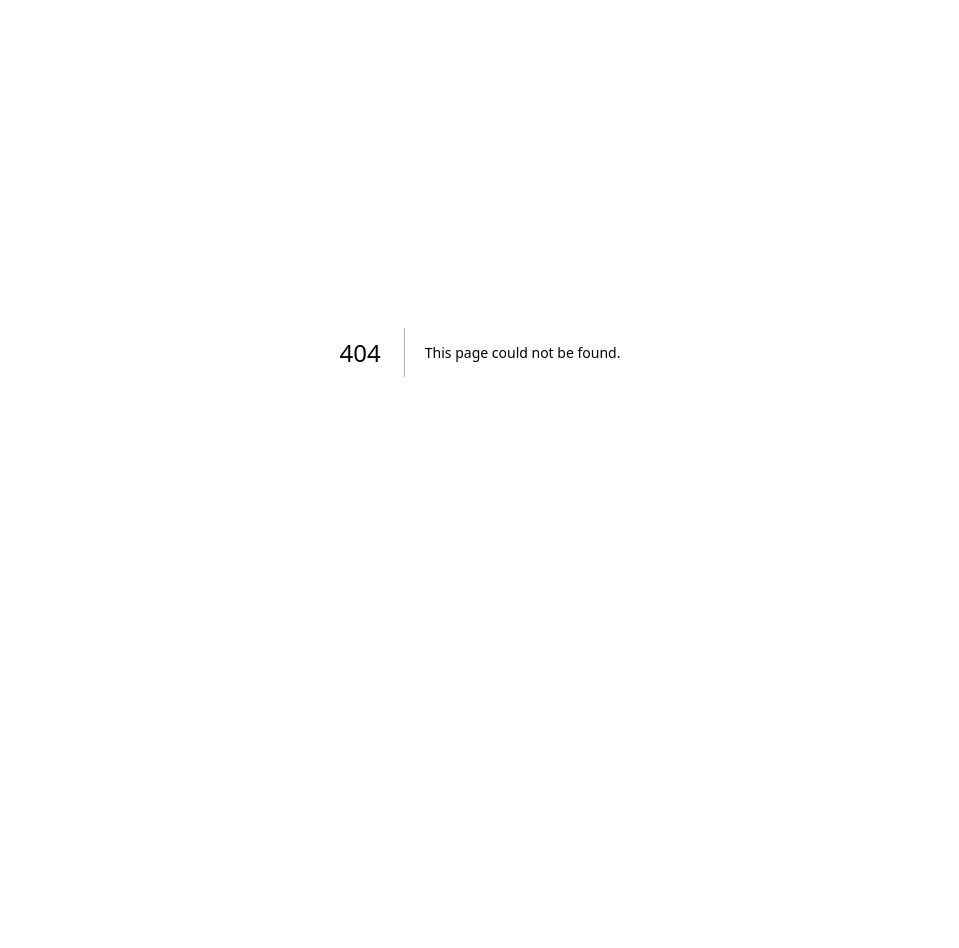
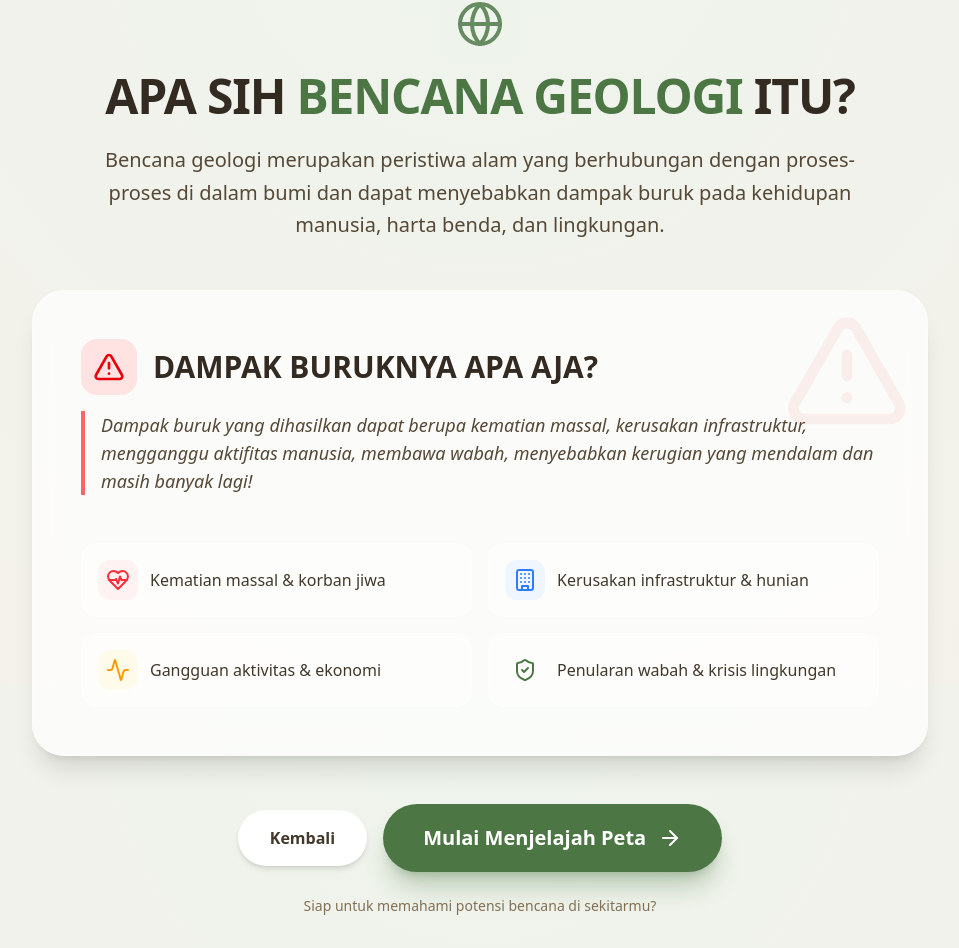
Before and after one commit to MarioSitepu/geopuzzle, a Next.js app: page /intro in a window 1280 px wide. Before the commit this address had no page. Shown: the part 114-1062 px from the top of the page, without its empty margins (160-1119 px from the left). Before the commit the page ends 866 px from the top, so only its background shows below. Built offline with nearby package versions, Linux system fonts and the light colour scheme.

Commit message:
Restructure project, add Intro page, and fix scrolling issues

```diff
--- a/package.json
+++ b/package.json
@@ -18,7 +18,8 @@
     "next": "16.2.2",
     "react": "19.2.4",
     "react-dom": "19.2.4",
-    "tailwind-merge": "^2.6.0"
+    "tailwind-merge": "^2.6.0",
+    "zustand": "^5.0.12"
   },
   "devDependencies": {
     "@tailwindcss/postcss": "^4",
--- /dev/null
+++ b/src/app/intro/page.tsx
@@ -0,0 +1,5 @@
+import IntroPage from "@/app_pages/IntroPage";
+
+export default function Intro() {
+  return <IntroPage />;
+}
--- a/src/app/layout.tsx
+++ b/src/app/layout.tsx
@@ -22,7 +22,7 @@ export default function RootLayout({
     <html lang="id" className={`${outfit.variable} h-full antialiased`}>
       <body className="min-h-full flex flex-col font-sans">
         <Navbar />
-        <main className="flex-grow flex flex-col relative overflow-hidden">
+        <main className="flex-grow flex flex-col relative text-earth-900">
           {children}
         </main>
       </body>
--- /dev/null
+++ b/src/app_pages/IntroPage.tsx
@@ -0,0 +1,105 @@
+'use client';
+
+import Link from 'next/link';
+import { motion } from 'motion/react';
+import { Globe, AlertTriangle, ArrowRight, ShieldCheck, HeartPulse, Building, Activity } from 'lucide-react';
+import PageTransition from '../components/PageTransition';
+
+export default function IntroPage() {
+  const containerVariants = {
+    hidden: { opacity: 0 },
+    visible: {
+      opacity: 1,
+      transition: {
+        staggerChildren: 0.2
+      }
+    }
+  };
+
+  const itemVariants = {
+    hidden: { opacity: 0, y: 20 },
+    visible: { opacity: 1, y: 0 }
+  };
+
+  const impacts = [
+    { icon: HeartPulse, text: "Kematian massal & korban jiwa", color: "text-red-500", bg: "bg-red-50" },
+    { icon: Building, text: "Kerusakan infrastruktur & hunian", color: "text-blue-500", bg: "bg-blue-50" },
+    { icon: Activity, text: "Gangguan aktivitas & ekonomi", color: "text-amber-500", bg: "bg-amber-50" },
+    { icon: ShieldCheck, text: "Penularan wabah & krisis lingkungan", color: "text-leaf-600", bg: "bg-leaf-50" },
+  ];
+
+  return (
+    <PageTransition className="justify-center items-center p-4 sm:p-8">
+      <motion.div
+        variants={containerVariants}
+        initial="hidden"
+        animate="visible"
+        className="max-w-4xl w-full space-y-12"
+      >
+        {/* Definition Section */}
+        <motion.div variants={itemVariants} className="text-center space-y-6">
+          <div className="inline-flex p-4 bg-leaf-100 rounded-3xl text-leaf-600 mb-2">
+            <Globe className="w-12 h-12 animate-pulse" />
+          </div>
+          <h1 className="text-4xl sm:text-5xl font-extrabold text-earth-900 tracking-tight">
+            APA SIH <span className="text-leaf-600">BENCANA GEOLOGI</span> ITU?
+          </h1>
+          <p className="text-xl text-earth-700 leading-relaxed max-w-3xl mx-auto">
+            Bencana geologi merupakan peristiwa alam yang berhubungan dengan proses-proses di dalam bumi dan dapat menyebabkan dampak buruk pada kehidupan manusia, harta benda, dan lingkungan.
+          </p>
+        </motion.div>
+
+        {/* Impacts Section */}
+        <motion.div variants={itemVariants} className="glass rounded-[2rem] p-8 sm:p-12 space-y-8 border-white/40 shadow-2xl relative overflow-hidden">
+          <div className="absolute top-0 right-0 p-4 opacity-5">
+            <AlertTriangle className="w-32 h-32 text-red-600" />
+          </div>
+
+          <div className="flex items-center gap-4 mb-4">
+            <div className="p-3 bg-red-100 text-red-600 rounded-2xl">
+              <AlertTriangle className="w-8 h-8" />
+            </div>
+            <h2 className="text-3xl font-bold text-earth-900">DAMPAK BURUKNYA APA AJA?</h2>
+          </div>
+
+          <p className="text-lg text-earth-700 italic border-l-4 border-red-400 pl-4">
+            Dampak buruk yang dihasilkan dapat berupa kematian massal, kerusakan infrastruktur, mengganggu aktifitas manusia, membawa wabah, menyebabkan kerugian yang mendalam dan masih banyak lagi!
+          </p>
+
+          <div className="grid grid-cols-1 md:grid-cols-2 gap-4 pt-4">
+            {impacts.map((item, idx) => (
+              <div key={idx} className="flex items-center gap-3 p-4 bg-white/50 rounded-2xl border border-white/20">
+                <div className={`p-2 rounded-xl ${item.bg} ${item.color}`}>
+                  <item.icon className="w-6 h-6" />
+                </div>
+                <span className="font-medium text-earth-800">{item.text}</span>
+              </div>
+            ))}
+          </div>
+        </motion.div>
+
+        {/* Action Section */}
+        <motion.div variants={itemVariants} className="flex flex-col items-center gap-6">
+          <div className="flex flex-wrap items-center justify-center gap-4">
+            <Link
+              href="/"
+              className="group inline-flex items-center justify-center gap-2 px-8 py-4 bg-white text-earth-800 rounded-full font-semibold shadow-md hover:bg-earth-50 transition-all duration-300"
+            >
+              Kembali
+            </Link>
+            <Link
+              href="/regions"
+              className="group inline-flex items-center justify-center gap-3 px-10 py-5 bg-leaf-600 text-white rounded-full font-bold text-xl shadow-xl shadow-leaf-600/30 hover:bg-leaf-700 hover:scale-105 transition-all duration-300 active:scale-95"
+            >
+              Mulai Menjelajah Peta
+              <ArrowRight className="w-6 h-6 group-hover:translate-x-1 transition-transform" />
+            </Link>
+          </div>
+          <p className="text-earth-500 text-sm font-medium">
+            Siap untuk memahami potensi bencana di sekitarmu?
+          </p>
+        </motion.div>
+      </motion.div>
+    </PageTransition>
+  );
+}
--- a/src/app_pages/LandingPage.tsx
+++ b/src/app_pages/LandingPage.tsx
@@ -32,7 +32,7 @@ export default function LandingPage() {
             className="flex flex-wrap gap-4"
           >
             <Link
-              href="/regions"
+              href="/intro"
               className="inline-flex items-center justify-center gap-2 px-8 py-4 bg-leaf-600 text-white rounded-full font-semibold text-lg shadow-lg shadow-leaf-600/30 hover:bg-leaf-700 hover:scale-105 transition-all duration-300 active:scale-95"
             >
               <Play className="w-5 h-5 fill-current" />
--- a/src/app_pages/PuzzleGame.tsx
+++ b/src/app_pages/PuzzleGame.tsx
@@ -4,7 +4,7 @@ import { useState, useEffect } from 'react';
 import Link from 'next/link';
 import { useParams, useRouter } from 'next/navigation';
 import { motion, AnimatePresence } from 'motion/react';
-import { ArrowLeft, Timer, Trophy } from 'lucide-react';
+import { ArrowLeft, Timer, Trophy, ChevronDown } from 'lucide-react';
 import PageTransition from '../components/PageTransition';
 import ClassificationPuzzle from '../components/puzzles/ClassificationPuzzle';
 import FillBlankPuzzle from '../components/puzzles/FillBlankPuzzle';
@@ -104,7 +104,6 @@ export default function PuzzleGame() {
             transition={{ duration: 0.5 }}
           />
         </div>
-
         <div className="flex-grow relative">
           <AnimatePresence mode="wait">
             {!isGameOver ? (
@@ -114,7 +113,7 @@ export default function PuzzleGame() {
                 animate={{ opacity: 1, x: 0 }}
                 exit={{ opacity: 0, x: -20 }}
                 transition={{ duration: 0.3 }}
-                className="absolute inset-0"
+                className="relative w-full pb-20"
               >
                 <CurrentPuzzle onComplete={handleStageComplete} />
               </motion.div>
@@ -123,13 +122,27 @@ export default function PuzzleGame() {
                 key="game-over"
                 initial={{ opacity: 0, scale: 0.9 }}
                 animate={{ opacity: 1, scale: 1 }}
-                className="absolute inset-0 flex flex-col items-center justify-center text-center"
+                className="relative w-full py-20 flex flex-col items-center justify-center text-center"
               >
                 <h2 className="text-3xl font-bold text-earth-900 mb-2">Menyimpan Hasil...</h2>
                 <div className="w-12 h-12 border-4 border-leaf-200 border-t-leaf-600 rounded-full animate-spin mt-4" />
               </motion.div>
             )}
           </AnimatePresence>
+
+          <motion.div
+            initial={{ opacity: 0 }}
+            animate={{ opacity: 1 }}
+            className="fixed bottom-8 left-1/2 -translate-x-1/2 flex flex-col items-center gap-1 text-earth-400 pointer-events-none md:hidden"
+          >
+            <span className="text-[10px] font-bold uppercase tracking-widest opacity-60">Scroll Down</span>
+            <motion.div
+              animate={{ y: [0, 8, 0] }}
+              transition={{ repeat: Infinity, duration: 1.5 }}
+            >
+              <ChevronDown className="w-6 h-6" />
+            </motion.div>
+          </motion.div>
         </div>
       </div>
     </PageTransition>
```
Also changed, not shown: 1 other file (tests, documents, lock files or other folders).
